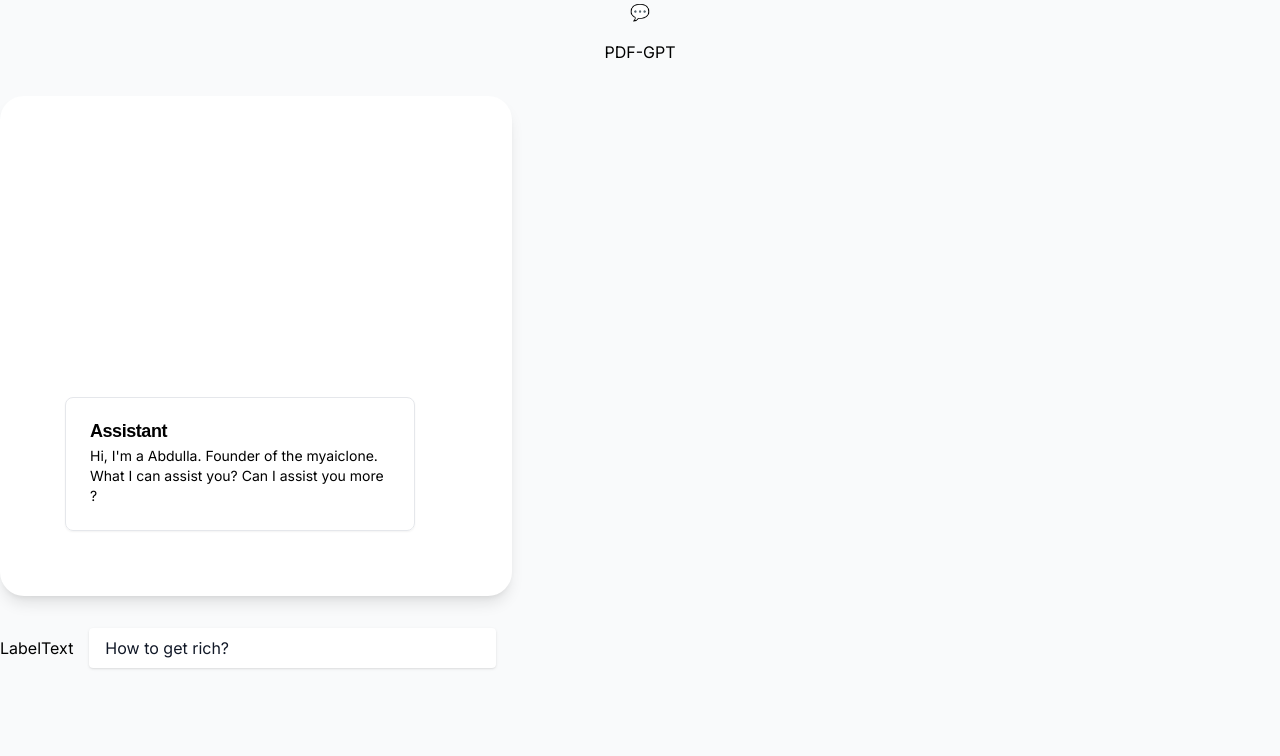
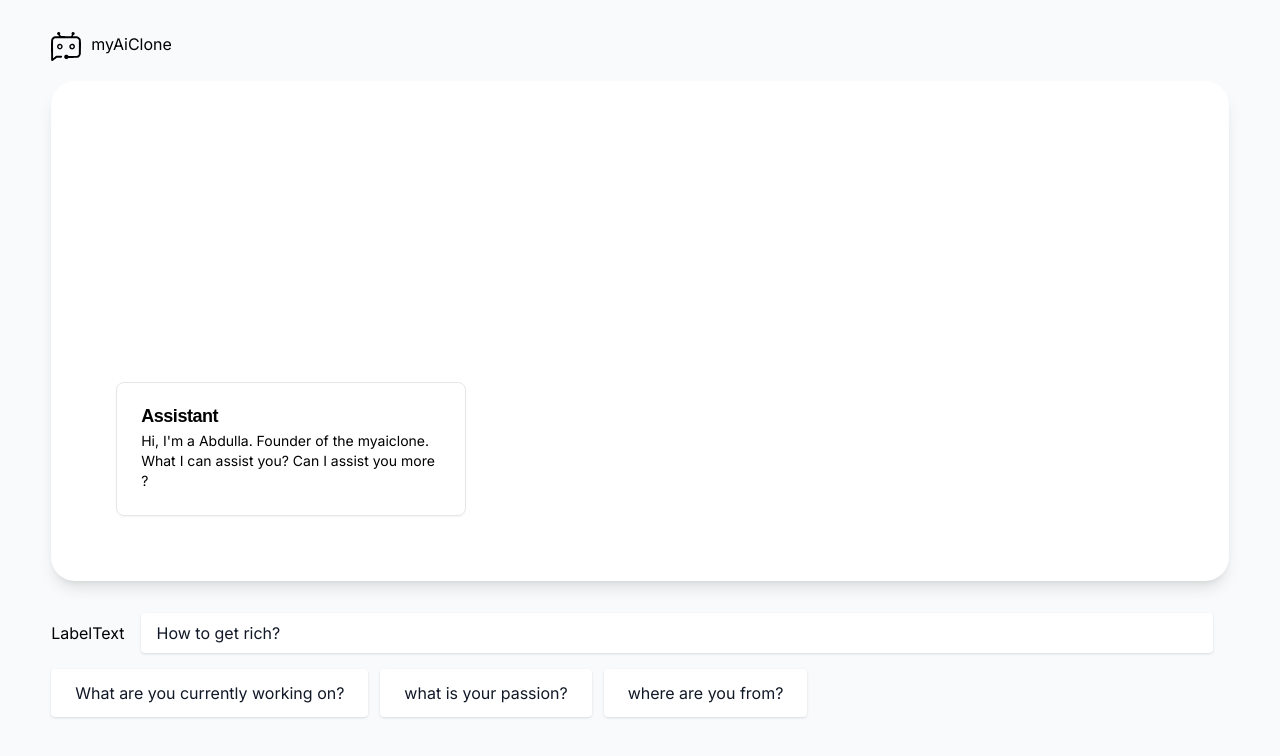
Before and after one commit to AbdullA-Ababakre/text-chatbot, a Next.js app: page / in a window 1280 px wide. Shown: the top 756 px of the page. Built offline with nearby package versions, Linux system fonts and the light colour scheme.

Commit message:
feat: add style

```diff
--- /dev/null
+++ b/src/app/page.css
@@ -0,0 +1,11 @@
+.chat-container {
+  margin-left: 4vw;
+  margin-right: 4vw;
+  margin-top: 4vh;
+}
+
+.chat-header-container {
+  margin-bottom: 20px;
+  display: flex;
+  gap: 10px;
+}
--- a/src/app/page.tsx
+++ b/src/app/page.tsx
@@ -3,12 +3,8 @@
 import React, { useState } from "react";
 import ResultWithSources from "./components/ResultWithSources";
 import PromptBox from "./components/PromptBox";
-import Button from "./components/Button";
-import PageHeader from "./components/PageHeader";
-import Title from "./components/Title";
-import TwoColumnLayout from "./components/TwoColumnLayout";
-import ButtonContainer from "./components/ButtonContainer";
 import "./globals.css";
+import "./page.css";
 
 const PDFLoader = () => {
   const [prompt, setPrompt] = useState("How to get rich?");
@@ -24,23 +20,8 @@ const PDFLoader = () => {
     setPrompt(e.target.value);
   };
 
-  const handleSubmit = async (endpoint: string) => {
-    try {
-      const response = await fetch(`/api/${endpoint}`, {
-        method: "GET",
-        headers: {
-          Accept: "application/json",
-        },
-      });
 
-      const searchRes = await response.json();
-      setError("");
-    } catch (error: any) {
-      setError(error.message);
-    }
-  };
-
-  const handleSubmitPrompt = async (endpoint: any) => {
+  const handleSubmitPrompt = async (endpoint: string) => {
     try {
       setPrompt("");
 
@@ -60,7 +41,7 @@ const PDFLoader = () => {
               data: {
                 question: prompt,
                 id: "c586c8e7-3a5d-48dc-9bc4-035060758f35",
-                userId: "farza001",
+                userId: "abdulla001",
               },
             }),
           }
@@ -90,15 +71,23 @@ const PDFLoader = () => {
     }
   };
 
-
+  const handlePromptSampleClick = (samplePrompt: string) => {
+    handleSubmitPrompt(samplePrompt);
+  };
 
   // The component returns a two column layout with various child components
   return (
     <>
-      <Title emoji="💬" headingText="PDF-GPT" />
-      <TwoColumnLayout
-        rightChildren={
-          <>
+      <div className="chat-container">
+        <div className="chat-header-container">
+          <img
+            className="chat-icon-logo"
+            src="/assets/images/chatbotLogo.svg"
+            height={30}
+            width={30}
+          />
+          <p>myAiClone</p>
+        </div>
         <ResultWithSources messages={messages} />
         <PromptBox
           prompt={prompt}
@@ -106,10 +95,33 @@ const PDFLoader = () => {
           handleSubmit={() => handleSubmitPrompt("/pdf-query")}
           placeHolderText={"How to get rich?"}
           error={error}
-              buttonText={"buttonText"} disableButton={true} labelText={"LabelText"} />
-          </>
+          buttonText={"buttonText"}
+          disableButton={true}
+          labelText={"LabelText"}
+        />
+        <button
+          onClick={() =>
+            handlePromptSampleClick("What are you currently working on?")
           }
-      />
+          className={`mr-3 py-3 px-6 bg-white shadow text-gray-900  rounded hover:shadow-xl transition-colors duration-200`}
+        >
+          What are you currently working on?
+        </button>
+
+        <button
+          onClick={() => handlePromptSampleClick("what is your passion?")}
+          className={`mr-3 py-3 px-6 bg-white shadow text-gray-900  rounded hover:shadow-xl transition-colors duration-200`}
+        >
+          what is your passion?
+        </button>
+
+        <button
+          onClick={() => handlePromptSampleClick("where are you from?")}
+          className={`mr-3 py-3 px-6 bg-white shadow text-gray-900  rounded hover:shadow-xl transition-colors duration-200`}
+        >
+          where are you from?
+        </button>
+      </div>
     </>
   );
 };
--- a/tsconfig.json
+++ b/tsconfig.json
@@ -22,6 +22,6 @@
       "@/*": ["./src/*"]
     }
   },
-  "include": ["next-env.d.ts", "**/*.ts", "**/*.tsx", ".next/types/**/*.ts", "src/app/components/userChat.jsx", "src/app/components/assistantChat.jsx"],
+  "include": ["next-env.d.ts", "**/*.ts", "**/*.tsx", ".next/types/**/*.ts", "src/app/components/userChat.jsx", "src/app/components/assistantChat.jsx", "src/app/page.jsx"],
   "exclude": ["node_modules"]
 }
```
Also changed, not shown: public/assets/images/chatbotLogo.svg (added). Lines whose indentation alone changed are shown as unchanged.
